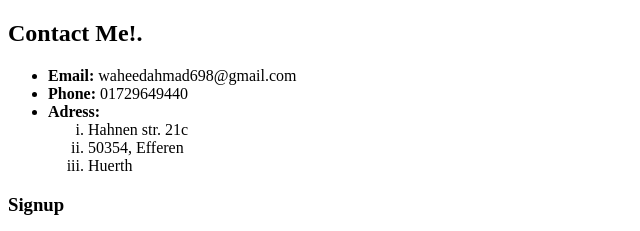
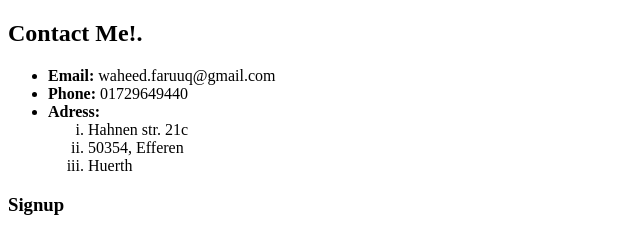
Before and after one commit to Waheed4045/CV, a plain HTML site: page contact.html in a window 1280 px wide. Shown: the top 231 px of the page, 0-640 px from the left. Drawn offline with Linux system fonts and the light colour scheme.

Commit message:
Update contact.html

```diff
--- a/contact.html
+++ b/contact.html
@@ -9,7 +9,7 @@
 <body>
     <h2>Contact Me!.</h2>
     <ul>
-        <li><strong>Email: </strong>waheedahmad698@gmail.com</li>
+        <li><strong>Email: </strong>waheed.faruuq@gmail.com</li>
         <li><strong>Phone: </strong>01729649440</li>
         <li><strong>Adress: </strong>
         <ol type='i'>
```
